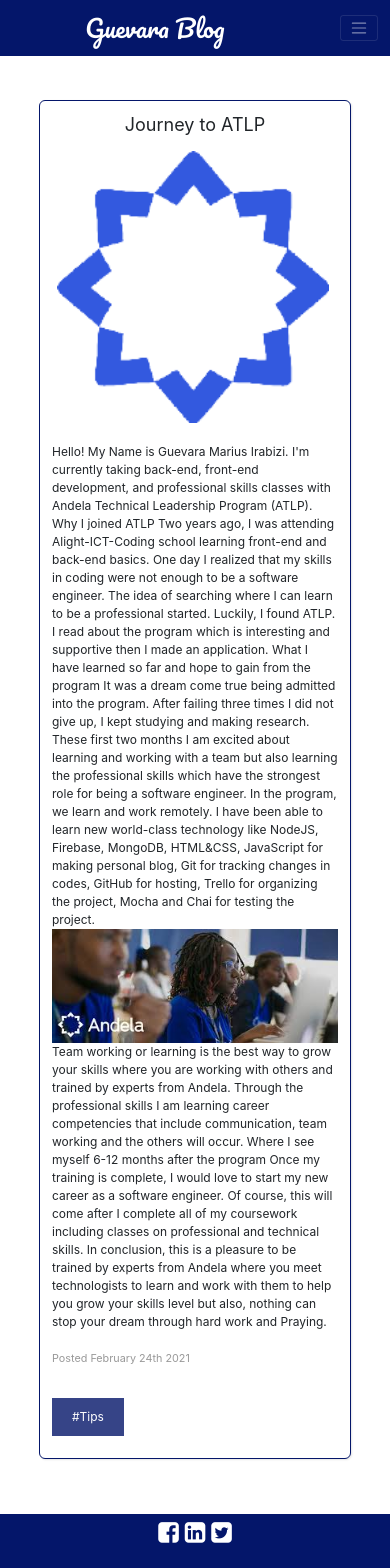
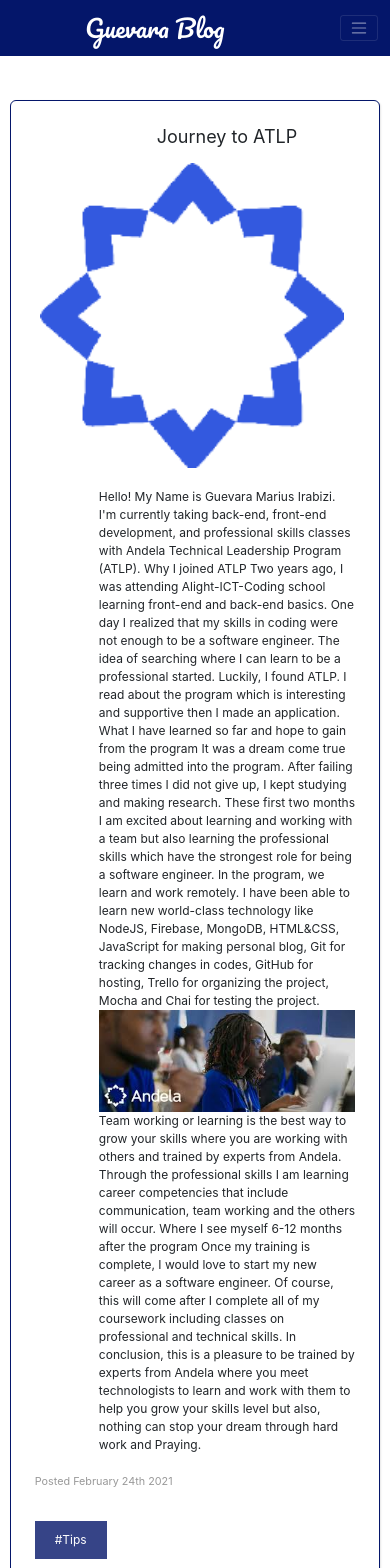
Before and after one commit to GuevaraMarius/MyBrand, a React app: page /blog in a window 390 px wide. Shown: the top 1568 px of the page. Built offline with nearby package versions, Linux system fonts and the light colour scheme.

Commit message:
Responsiveness

```diff
--- a/src/components/styles/article.css
+++ b/src/components/styles/article.css
@@ -93,3 +93,18 @@
   opacity: 1;
   transition: opacity 200ms;
 }
+@media all and (max-width: 1199px) {
+  .container{
+      width: 95%;
+      font-size: 24px;
+  }
+  article p {
+    margin-left: 20%;
+  }
+  article h2 {
+    margin-left: 20%;
+  }
+  .blog-logo{
+      width: 95%;
+  }
+}
--- a/src/components/styles/contact.css
+++ b/src/components/styles/contact.css
@@ -96,3 +96,9 @@
     text-align: left;
   }
 }
+@media all and (max-width: 1199px) {
+  .user-info img{
+      width: 100%;
+  }
+
+}
```
